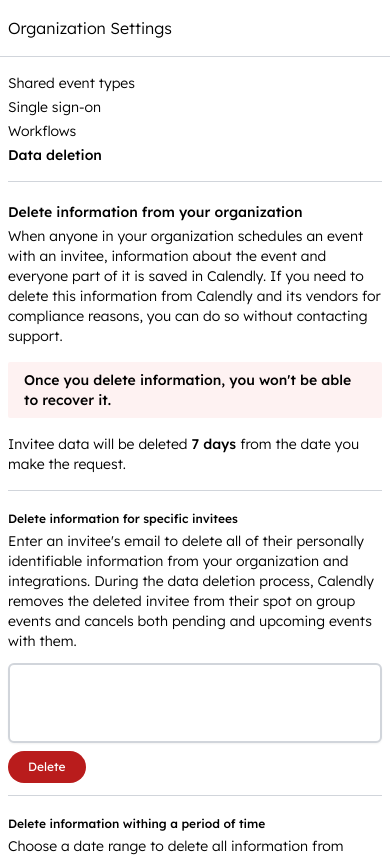
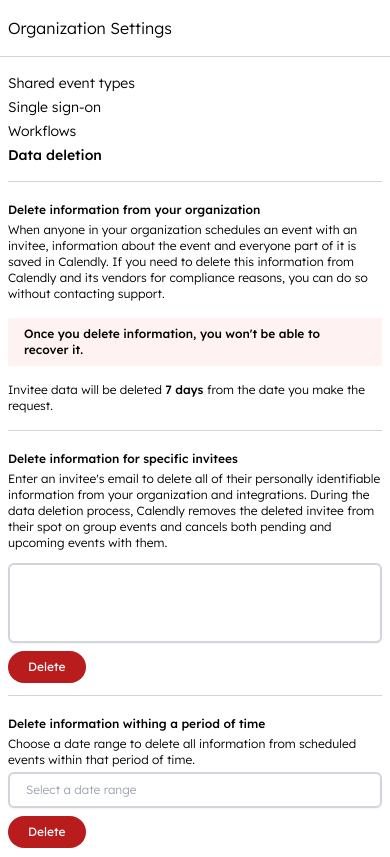
Before and after one commit to uttamstha123/setting_page_design, a React (Create React App) app: page / in a window 390 px wide. Shown: the top 857 px of the page. Built offline with nearby package versions, Linux system fonts and the light colour scheme; what @fortawesome/fontawesome would draw is missing.

Commit message:
font size change

```diff
--- a/src/App.js
+++ b/src/App.js
@@ -27,7 +27,7 @@
               <li className="font-medium">Data deletion</li>
             </ul>
           </div>
-          <div className="flex-1 sm:w-2/3 sm:text-base text-sm">
+          <div className="flex-1 sm:w-2/3 sm:text-base text-xs">
             <div className="mt-5 sm:mt-0 border-b border-gray-300 sm:pb-6 pb-3">
               <p className="font-medium sm:mb-3 mb-1">
                 Delete information from your organization
```
